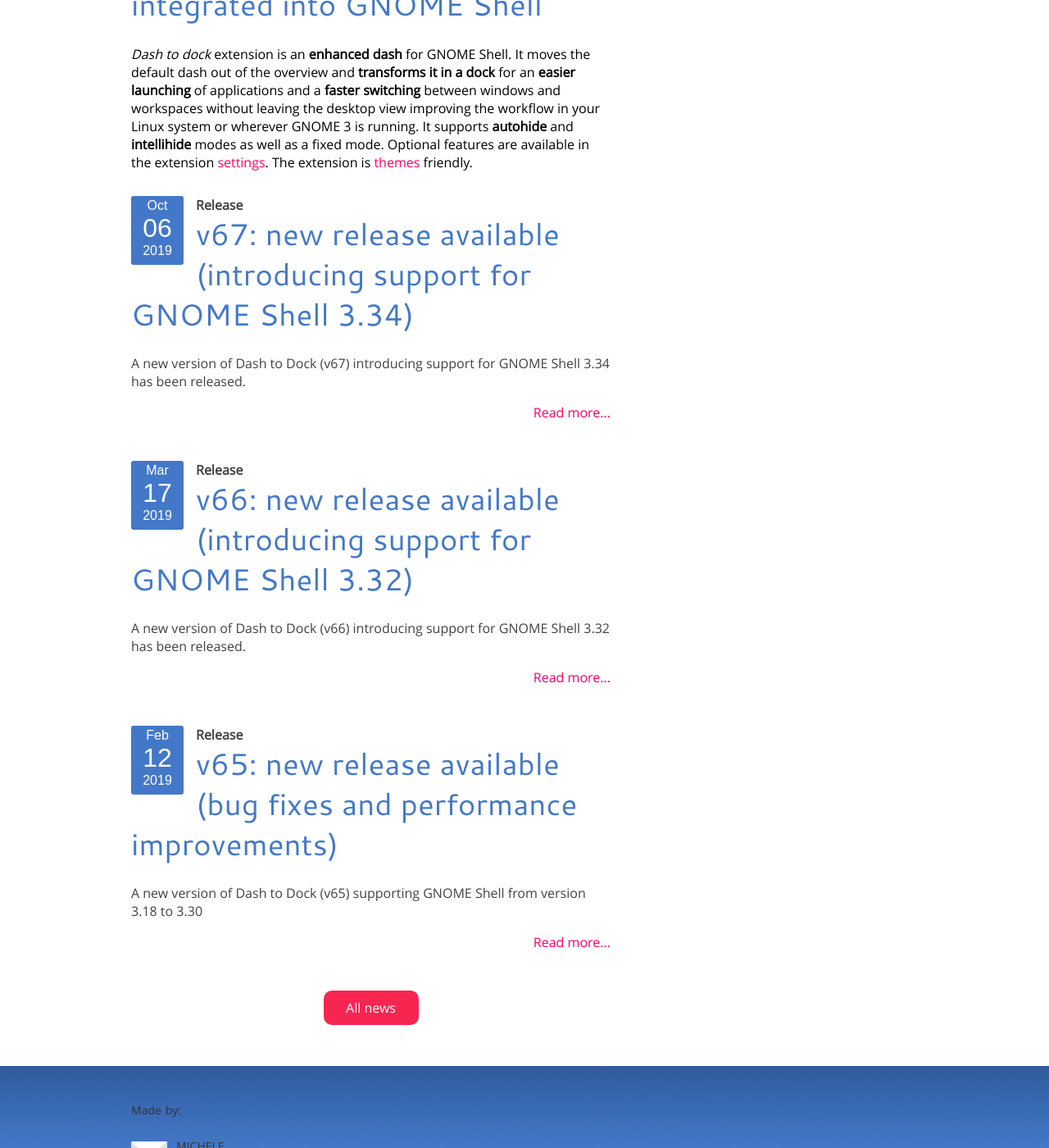
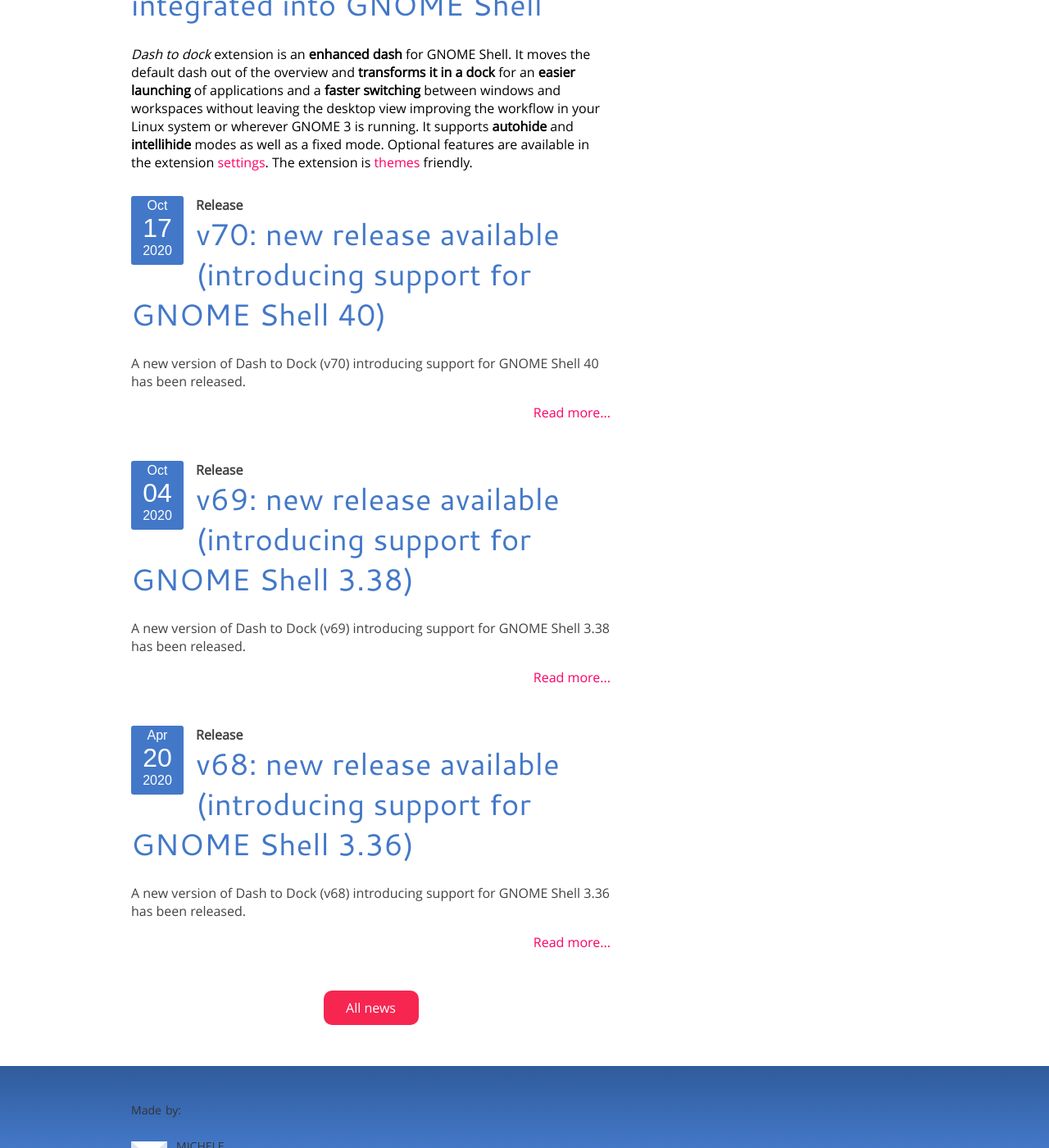
Before and after one commit to micheleg/dash-to-dock, a Jekyll site: the page built from index.md, in a window 1280 px wide and 1400 px high, scrolled down 665 px. Shown: the whole window at 82% size. Built offline with Jekyll 4.4.1, drawn with Linux system fonts in a browser that asks for light colours.

Commit message:
Add release notes and posts for v68, v69 and v70.

```diff
--- a/_data/releases.yml
+++ b/_data/releases.yml
@@ -1,3 +1,24 @@
+- version: 70
+  date: 17-10-2021
+  shell_version: ["40"]
+  zip_url: https://extensions.gnome.org/extension-data/dash-to-dockmicxgx.gmail.com.v70.shell-extension.zip
+  notes:
+    - Introducing support for Gnome Shell 40 and dropping support for previous versions.
+
+- version: 69
+  date: 04-10-2020
+  shell_version: ["3.36", "3.38"]
+  zip_url: https://extensions.gnome.org/extension-data/dash-to-dockmicxgx.gmail.com.v69.shell-extension.zip
+  notes:
+    - Introducing support for Gnome Shell 3.38.
+
+- version: 68
+  date: 20-04-2020
+  shell_version: ["3.36"]
+  zip_url: https://extensions.gnome.org/extension-data/dash-to-dockmicxgx.gmail.com.v68.shell-extension.zip
+  notes:
+    - Introducing support for Gnome Shell 3.36 and dropping support for previous versions.
+
 - version: 67
   date: 06-10-2019
   shell_version: ["3.34"]
--- /dev/null
+++ b/_posts/2020-04-20-new-release-v68-gnome-3.36-support.md
@@ -0,0 +1,23 @@
+---
+layout: post
+title: "v68: new release available (introducing support for GNOME Shell 3.36)"
+author: Michele
+date: Mon 20 Apr 22:07:01 BST 2020
+category: Release
+---
+
+A new version of Dash to Dock (v68) introducing support for GNOME Shell 3.36 has been released.
+<!--more-->
+
+
+### How to get the new release
+
+As usual, the extension can be obtained from the [extension website](https://extensions.gnome.org/extension/307/dash-to-dock/), or downloaded manually from the [release page]({{ site.release_page_url }}). See the [alternative installation methods]({{ relative }}/download.html) for instructions.
+
+### What’s new
+
+This release introduces support the recently released [Gnome 3.36](https://www.gnome.org/news/2020/03/gnome-3-36-released/).
+
+**Release notes (v68)**
+
+- Introducing support for Gnome Shell 3.36.
--- /dev/null
+++ b/_posts/2020-10-04-new-release-v69-gnome-3.38-support.md
@@ -0,0 +1,23 @@
+---
+layout: post
+title: "v69: new release available (introducing support for GNOME Shell 3.38)"
+author: Michele
+date: Sun 4 Oct 22:07:01 BST 2020
+category: Release
+---
+
+A new version of Dash to Dock (v69) introducing support for GNOME Shell 3.38 has been released.
+<!--more-->
+
+
+### How to get the new release
+
+As usual, the extension can be obtained from the [extension website](https://extensions.gnome.org/extension/307/dash-to-dock/), or downloaded manually from the [release page]({{ site.release_page_url }}). See the [alternative installation methods]({{ relative }}/download.html) for instructions.
+
+### What’s new
+
+This release introduces support the recently released [Gnome 3.38](https://www.gnome.org/news/2020/09/gnome-3-38-released/).
+
+**Release notes (v69)**
+
+- Introducing support for Gnome Shell 3.38.
--- /dev/null
+++ b/_posts/2021-10-17-new-release-v70-gnome-40-support.md
@@ -0,0 +1,25 @@
+---
+layout: post
+title: "v70: new release available (introducing support for GNOME Shell 40)"
+author: Michele
+date: Sun 17 Oct 20:21:01 BST 2020
+category: Release
+---
+
+A new version of Dash to Dock (v70) introducing support for GNOME Shell 40 has been released.
+<!--more-->
+
+
+### How to get the new release
+
+As usual, the extension can be obtained from the [extension website](https://extensions.gnome.org/extension/307/dash-to-dock/), or downloaded manually from the [release page]({{ site.release_page_url }}). See the [alternative installation methods]({{ relative }}/download.html) for instructions.
+
+### What’s new
+
+With a large delay... this release finally introduces support the [Gnome 40](https://foundation.gnome.org/2021/03/24/gnome-40-release/).
+
+Most credits for this release go to [Marco Trevisan](https://github.com/3v1n0) and [Evan Welsh](https://github.com/ewlsh).
+
+**Release notes (v70)**
+
+- Introducing support for Gnome Shell 3.34 and dropping support for previous versions.
```
Also changed, not shown: releases.md (+1 -1 lines).
